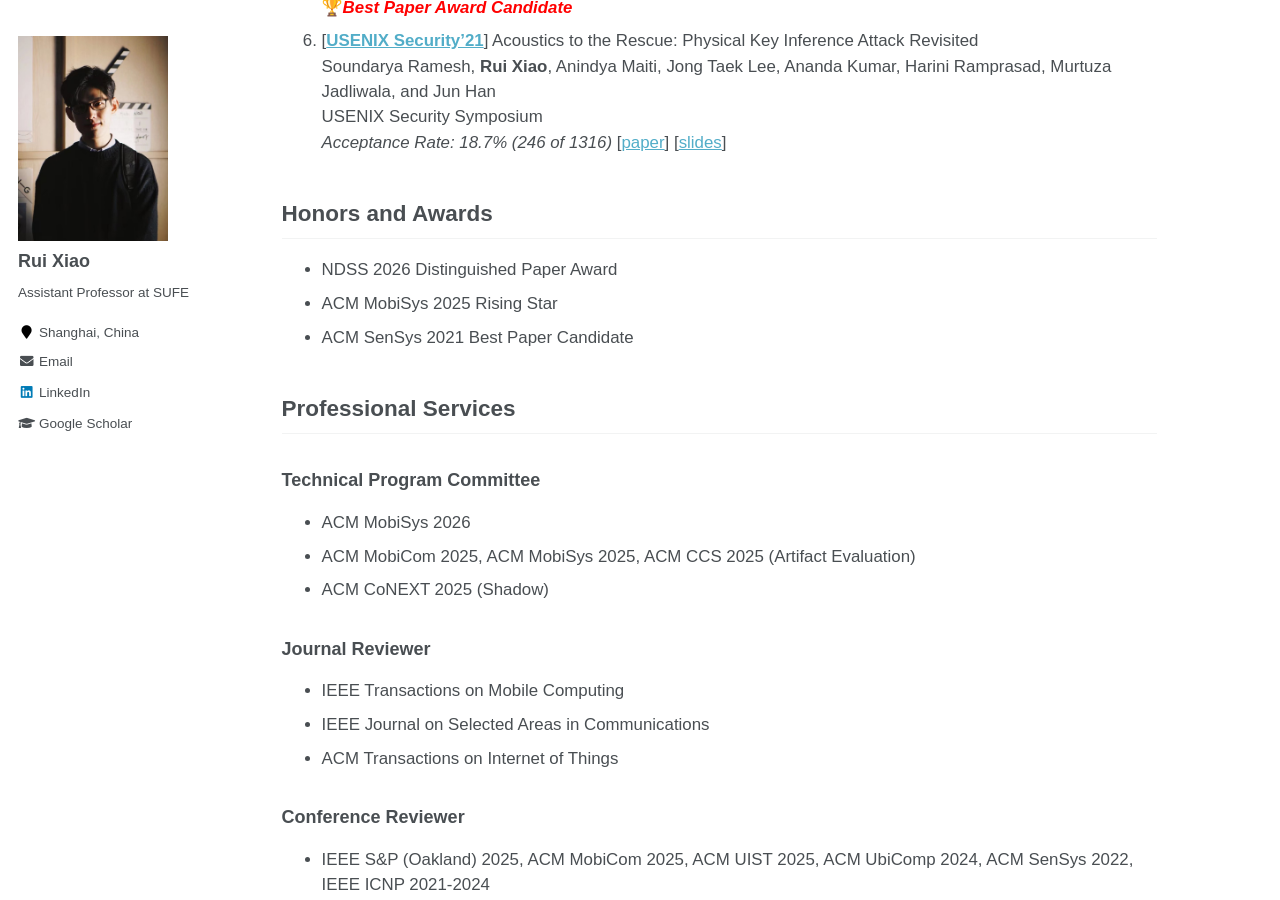
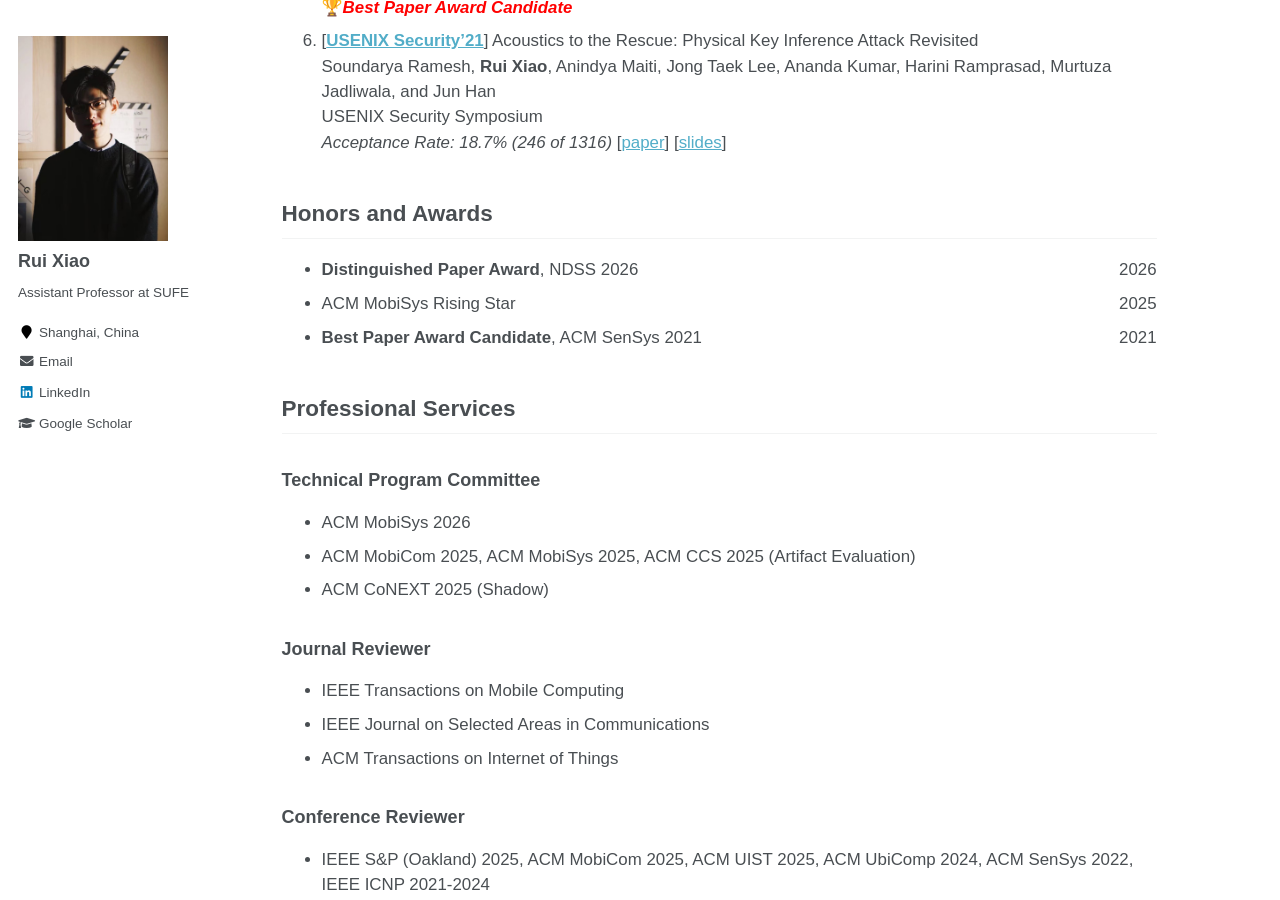
Before and after one commit to ruixiao24/ruixiao24.github.io, a Jekyll site: the page built from _pages/about.md, in a window 1280 px wide and 900 px high, scrolled down 1531 px. Built offline with Jekyll 4.4.1, drawn with Linux system fonts in a browser that asks for light colours.

Commit message:
Format honors and awards section in about.md

```diff
--- a/_pages/about.md
+++ b/_pages/about.md
@@ -68,9 +68,9 @@
     *Acceptance Rate: 18.7% (246 of 1316)* [[paper](https://www.usenix.org/system/files/sec21fall-ramesh.pdf)] [[slides](https://www.usenix.org/system/files/sec21_slides_ramesh.pdf)]
 
 ## Honors and Awards
-- NDSS 2026 Distinguished Paper Award
-- ACM MobiSys 2025 Rising Star
-- ACM SenSys 2021 Best Paper Candidate
+- **Distinguished Paper Award**, NDSS 2026 <span style="float:right;">2026</span>
+- ACM MobiSys Rising Star <span style="float:right;">2025</span>
+- **Best Paper Award Candidate**, ACM SenSys 2021  <span style="float:right;">2021</span>
 
 ## Professional Services
 ### Technical Program Committee
```
